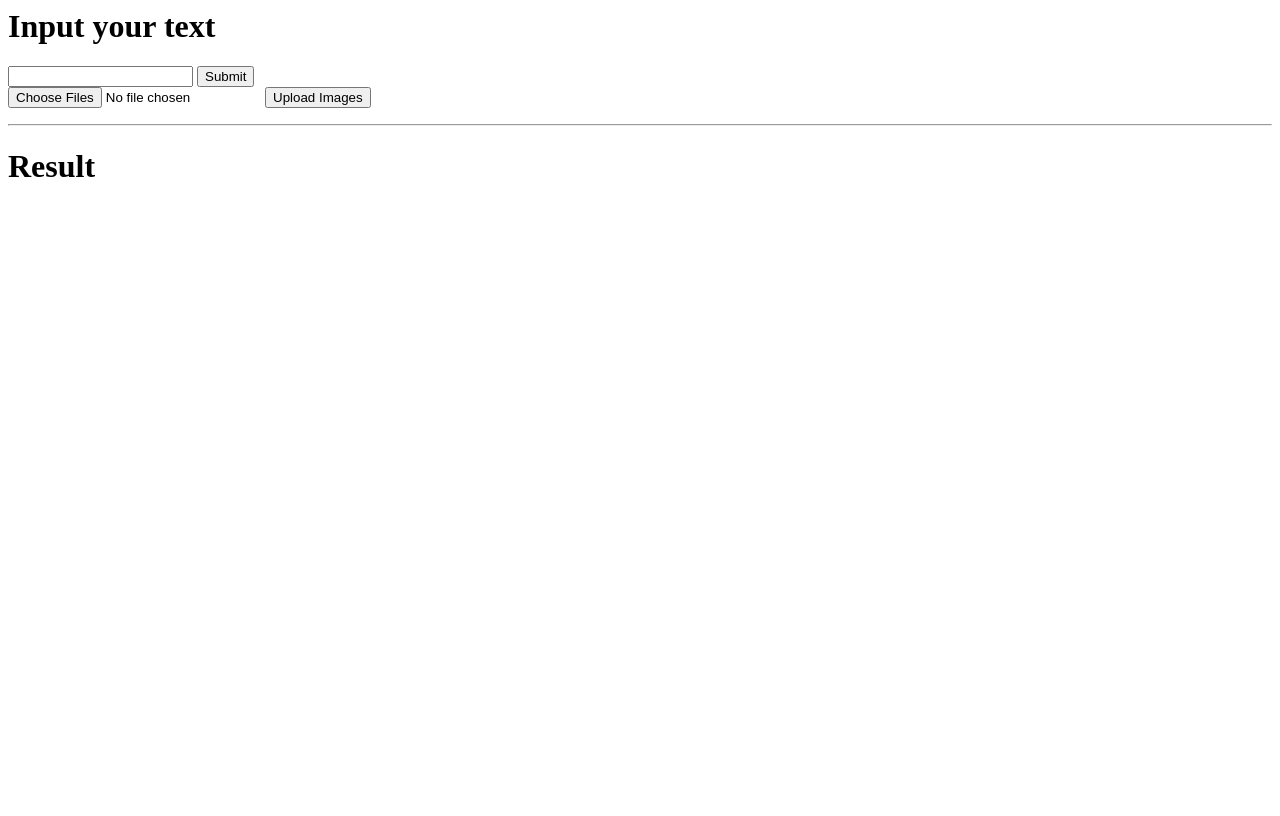
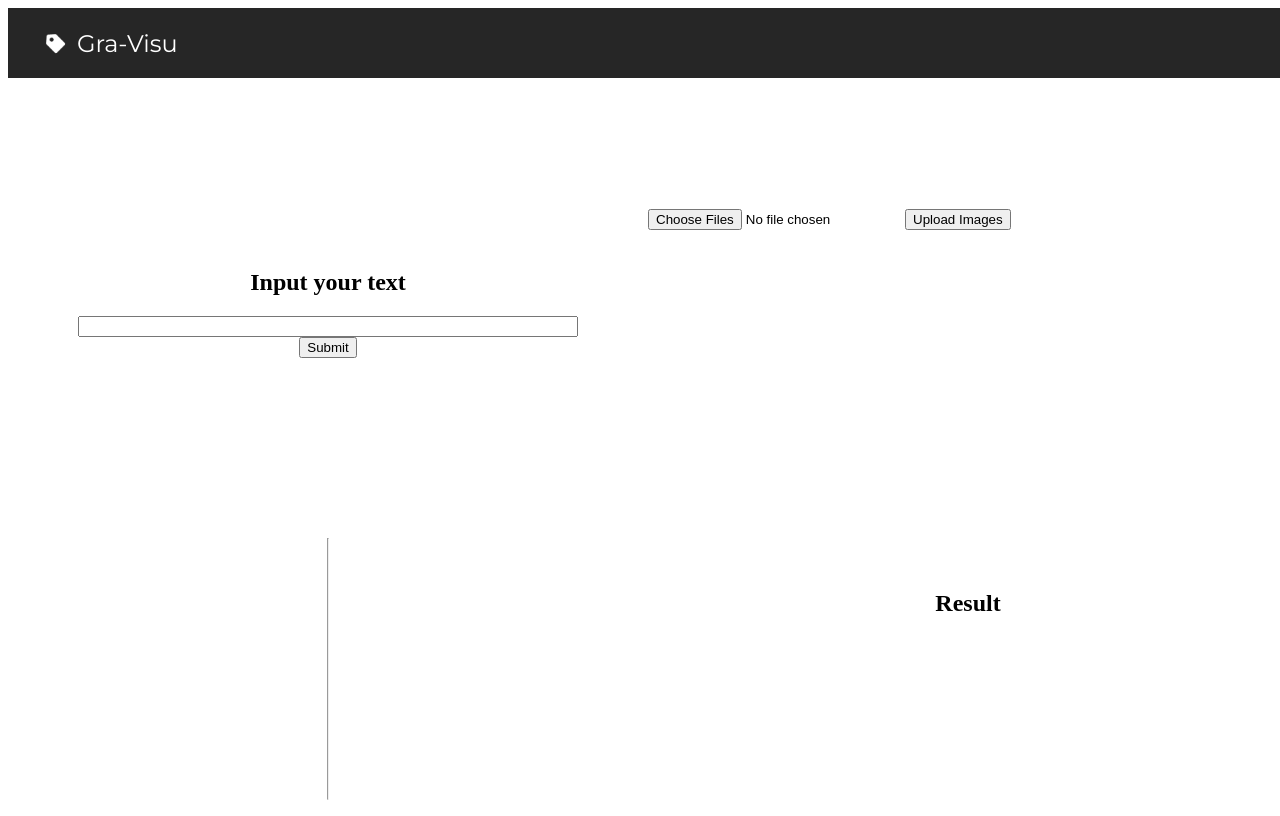
Before and after one commit to JiseungHong/web-hosting-gravisu, a plain HTML site: page front-end/index.html in a window 1280 px wide. Drawn offline with Linux system fonts and the light colour scheme.

Commit message:
Style title page

```diff
--- a/front-end/index.html
+++ b/front-end/index.html
@@ -1,7 +1,29 @@
 <html>
-    <body>
+
+<head>
+    <meta charset="utf-8">
+    <meta name="description" content="Gra-Visu page">
+    <title>Gra-Visu</title>
+    <link href="https://fonts.googleapis.com/css?family=Montserrat&display=swap" rel="stylesheet" />
+    <link href="style.css" rel="stylesheet" type="text/css" />
+</head>
+
+<body>
+    <div class="container">
+        <!-- <div class="group-25-Q4q" id="20:511">
+            <img class="basic-tag-ThK" src="./assets/tag.png" id="20:507" />
+            <div class="gra-visu-xPB" id="7:2">Gra-Visu</div>
+        </div> -->
+
+        <div class="nav">
+            <img class="title_icon" src="./assets/tag.png" />
+            <div class="title">
+                Gra-Visu
+            </div>
+        </div>
+
         <div class='myField'>
-            <h1> Input your text </h1>
+            <h2> Input your text </h2>
             <input id='textInput'></input>
             <button id='submitBtn' onClick="handleSubmission()">
                 Submit
@@ -17,10 +39,12 @@
         <hr />
 
         <div class='myField'>
-            <h1> Result </h1>
+            <h2> Result </h2>
             <div id='resultDiv'> </div>
         </div>
+    </div>
 
-        <script src="script.js"></script>
-    </body>
+    <script src="script.js"></script>
+</body>
+
 </html>
--- a/front-end/style.css
+++ b/front-end/style.css
@@ -1,5 +1,79 @@
+.container {
+  width: 100vw;
+  height: 100vh;
+  display: grid;
+  grid-template-columns: 1fr 1fr;
+  /* padding-top: 56.25%; */
+  overflow: auto;
+}
+
 #textInput {
   width: 500px;
+}
+
+.group-25-Q4q {
+  grid-column-start: 1;
+  grid-column-end: 3;
+  align-items: center;
+  background-color: #262626;
+  box-sizing: border-box;
+  display: flex;
+  flex-shrink: 0;
+  padding: 2.6rem 167.3rem 2.7rem 5.121rem;
+  width: 100%;
+
+  .basic-tag-ThK {
+    flex-shrink: 0;
+    height: 2.5996rem;
+    margin: 0.242rem 1.879rem 0rem 0rem;
+    object-fit: contain;
+    vertical-align: top;
+    width: 2.6rem;
+  }
+
+  .gra-visu-xPB {
+    color: #ffffff;
+    display: flex;
+    flex-shrink: 0;
+    font-family: Montserrat, "Source Sans Pro";
+    font-size: 3.6rem;
+    font-weight: 400;
+    line-height: 1.2175;
+    white-space: nowrap;
+  }
+}
+
+.nav {
+  grid-column-start: 1;
+  grid-column-end: 3;
+  position: relative;
+  width: 100%;
+  height: 70px;
+  left: 0px;
+  top: 0px;
+
+  background: #262626;
+}
+
+.title_icon {
+  position: absolute;
+  width: 24px;
+  height: 24px;
+  left: 35px;
+  top: 23px;
+}
+
+.title {
+  position: absolute;
+  left: 69px;
+  top: 21px;
+  font-family: "Montserrat";
+  font-style: normal;
+  font-weight: 400;
+  font-size: 24px;
+  display: flex;
+  align-items: center;
+  color: #ffffff;
 }
 
 .myField {
```
Also changed, not shown: front-end/assets/tag.png (added), 2 other files. Lines whose indentation alone changed are shown as unchanged.
